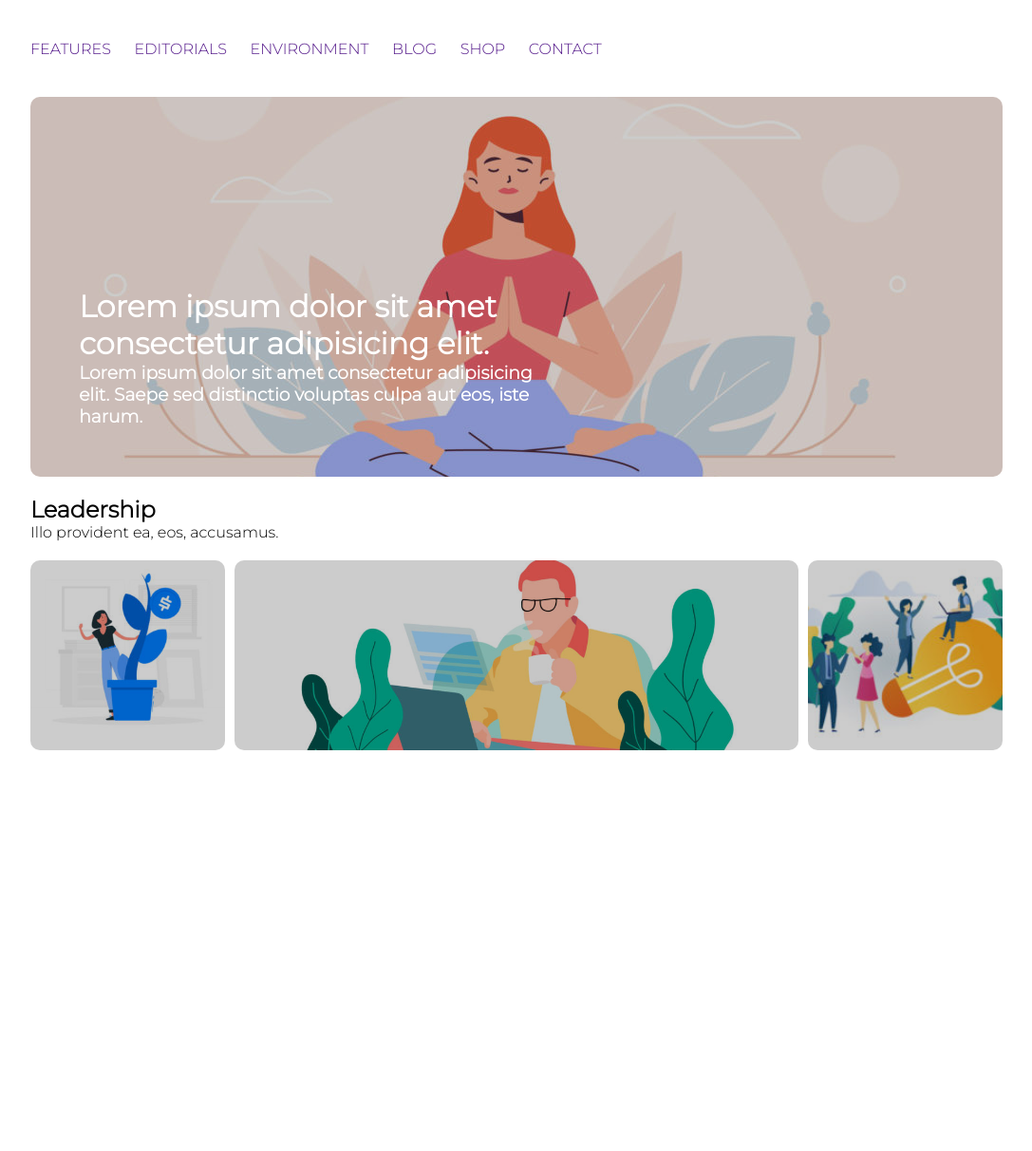
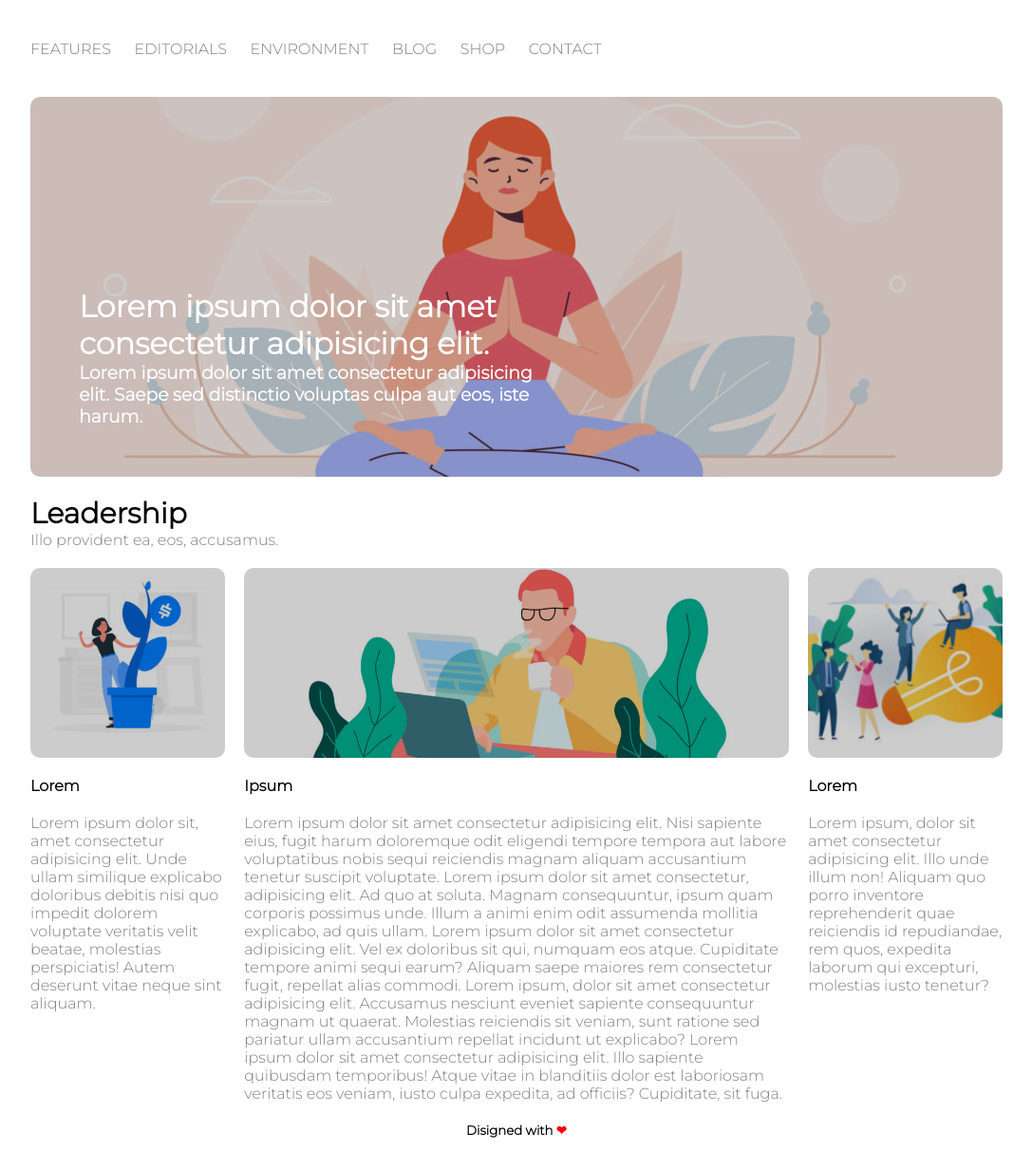
Before and after one commit to AndreaEsposito21/htmlcss-wp, a plain HTML site: page index.html in a window 1280 px wide. Shown: the part 88-1300 px from the top of the page at 95% size, without its empty margins (96-1183 px from the left). Drawn offline with Linux system fonts and the light colour scheme.

Commit message:
lorem-footer

```diff
--- a/css/style.css
+++ b/css/style.css
@@ -62,6 +62,7 @@ img {
 .menu a {
     text-decoration: none;
     text-transform: uppercase;
+    color: gray;
 }
 
 /* Banner */
@@ -87,6 +88,11 @@ main {
     width: 100%;
 }
 
+h2 {
+    font-size: 30px;
+    font-weight: bold;
+}
+
 .clearfix {
 
 }
@@ -109,20 +115,29 @@ main {
 
 .col-left, .col-right {
     width: 20%;
-    height: 600px;
 }
 
 .col-center {
-    width: 58%;
-    height: 600px;
-    margin: 0 1%;
+    width: 56%;
+    margin: 0 2%;
+}
+
+h4 {
+    margin: 20px 0;
+}
+
+p {
+    color: gray;
 }
 /* FINE MAIN */
 
 
 /* FOOTER */
 footer {
-    /* background-color: #8801fe;
-    height: 100px; */
+    text-align: center;
+}
+
+.heart-entity {
+    color: red;
 }
 /* FINE FOOTER */
--- a/index.html
+++ b/index.html
@@ -27,22 +27,22 @@
             <nav class="block-margin">
                 <ul class="menu">
                     <li>
-                        <a href="">Features</a>
+                        <a href="#">Features</a>
                     </li>
                     <li>
-                        <a href="">Editorials</a>
+                        <a href="#">Editorials</a>
                     </li>
                     <li>
-                        <a href="">Environment</a>
+                        <a href="#">Environment</a>
                     </li>
                     <li>
-                        <a href="">Blog</a>
+                        <a href="#">Blog</a>
                     </li>
                     <li>
-                        <a href="">Shop</a>
+                        <a href="#">Shop</a>
                     </li>
                     <li>
-                        <a href="">Contact</a>
+                        <a href="#">Contact</a>
                     </li>
                 </ul>
             </nav>
@@ -74,6 +74,9 @@
                         <img src="img/img-1.jpg" alt="immagine 1" class="img-object-fit">
                         <div class="layover"></div>
                     </div>
+
+                    <h4>Lorem</h4>
+                    <p>Lorem ipsum dolor sit, amet consectetur adipisicing elit. Unde ullam similique explicabo doloribus debitis nisi quo impedit dolorem voluptate veritatis velit beatae, molestias perspiciatis! Autem deserunt vitae neque sint aliquam.</p>
                 </div>
 
                 <div class="col col-center">
@@ -81,6 +84,9 @@
                         <img src="img/banner-2.jpg" alt="banner 2" class="img-object-fit">
                         <div class="layover"></div>
                     </div>
+
+                    <h4>Ipsum</h4>
+                    <p>Lorem ipsum dolor sit amet consectetur adipisicing elit. Nisi sapiente eius, fugit harum doloremque odit eligendi tempore tempora aut labore voluptatibus nobis sequi reiciendis magnam aliquam accusantium tenetur suscipit voluptate. Lorem ipsum dolor sit amet consectetur, adipisicing elit. Ad quo at soluta. Magnam consequuntur, ipsum quam corporis possimus unde. Illum a animi enim odit assumenda mollitia explicabo, ad quis ullam. Lorem ipsum dolor sit amet consectetur adipisicing elit. Vel ex doloribus sit qui, numquam eos atque. Cupiditate tempore animi sequi earum? Aliquam saepe maiores rem consectetur fugit, repellat alias commodi. Lorem ipsum, dolor sit amet consectetur adipisicing elit. Accusamus nesciunt eveniet sapiente consequuntur magnam ut quaerat. Molestias reiciendis sit veniam, sunt ratione sed pariatur ullam accusantium repellat incidunt ut explicabo? Lorem ipsum dolor sit amet consectetur adipisicing elit. Illo sapiente quibusdam temporibus! Atque vitae in blanditiis dolor est laboriosam veritatis eos veniam, iusto culpa expedita, ad officiis? Cupiditate, sit fuga.</p>
                 </div>
 
                 <div class="col col-right">
@@ -88,14 +94,19 @@
                         <img src="img/img-3.jpg" alt="immagine 3" class="img-object-fit">
                         <div class="layover"></div>
                     </div>
+
+                    <h4>Lorem</h4>
+                    <p>Lorem ipsum, dolor sit amet consectetur adipisicing elit. Illo unde illum non! Aliquam quo porro inventore reprehenderit quae reiciendis id repudiandae, rem quos, expedita laborum qui excepturi, molestias iusto tenetur?</p>
                 </div>
             </div>
         </main>
         <!-- FINE MAIN -->
 
         <!-- FOOTER -->
-        <footer>
-            <div></div>
+        <footer class="block-margin">
+            <div>
+                <h5>Disigned with <span class="heart-entity">&#10084</span></h5>
+            </div>
         </footer>
         <!-- FINE FOOTER -->
     </div>
```
